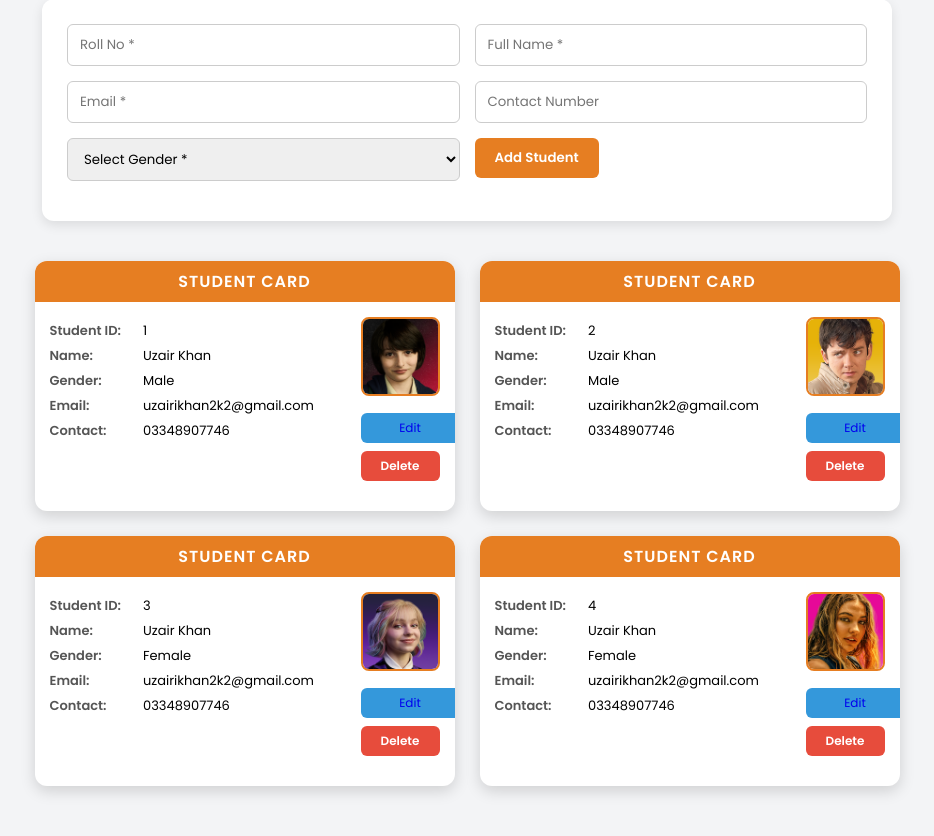
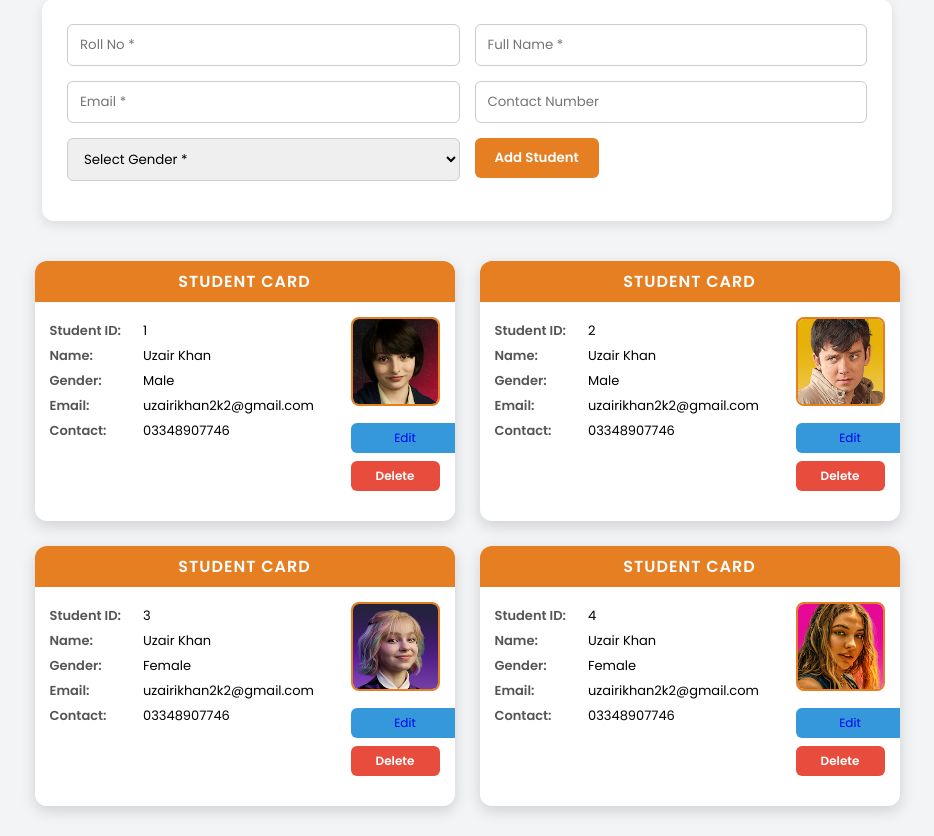
Before and after one commit to UXHERI/students-app, a Flask app: page / in a window 1280 px wide. Shown: the part 130-966 px from the top of the page, without its empty margins (173-1107 px from the left). Before the commit the page ends 924 px from the top, so only its background shows below. Run offline with Flask 3, Linux system fonts and the light colour scheme; data comes from the database, SQL or seed files in the repository; both versions use the stored data as it was after the commit.

Commit message:
Initial Working App

```diff
--- a/app.py
+++ b/app.py
@@ -4,22 +4,14 @@ import os
 import random
 
 app = Flask(__name__)
-app.secret_key = 'your-secret-key-here'  # Needed for flash messages
+app.secret_key = 'your-secret-key-here'
 
 DB_FILE = 'students.db'
 
 # Profile icons for different genders
 PROFILE_ICONS = {
-    'Male': [
-        "https://github.com/UXHERI/students-app/blob/main/icons/Polo-Elite.png?raw=true",
-        "https://cdn-icons-png.flaticon.com/512/147/147144.png",
-        "https://cdn-icons-png.flaticon.com/512/3135/3135715.png"
-    ],
-    'Female': [
-        "https://cdn-icons-png.flaticon.com/512/147/147147.png",
-        "https://cdn-icons-png.flaticon.com/512/3135/3135823.png",
-        "https://cdn-icons-png.flaticon.com/512/6997/6997662.png"
-    ]
+    'Male': [f"https://github.com/UXHERI/students-app/blob/main/profile_icons/Male/{i}.png?raw=true" for i in range(1, 50)],
+    'Female': [f"https://github.com/UXHERI/students-app/blob/main/profile_icons/Female/{i}.png?raw=true" for i in range(1, 31)]
 }
 
 def init_db():
@@ -38,9 +30,10 @@ def init_db():
 
 def get_random_profile(gender):
     """Get random profile image based on gender"""
-    if gender in PROFILE_ICONS:
+    if gender in PROFILE_ICONS and PROFILE_ICONS[gender]:
         return random.choice(PROFILE_ICONS[gender])
-    return "https://cdn-icons-png.flaticon.com/512/3135/3135768.png"  # Default icon
+    # Fallback default icon
+    return "https://cdn-icons-png.flaticon.com/512/3135/3135768.png"
 
 @app.route('/')
 def index():
--- a/templates/index.html
+++ b/templates/index.html
@@ -152,8 +152,8 @@
     }
 
     .photo img {
-      width: 75px;
-      height: 75px;
+      width: 85px;
+      height: 85px;
       object-fit: cover;
       border-radius: 8px;
       border: 2px solid #e67e22;
```
Also changed, not shown: students.db.
